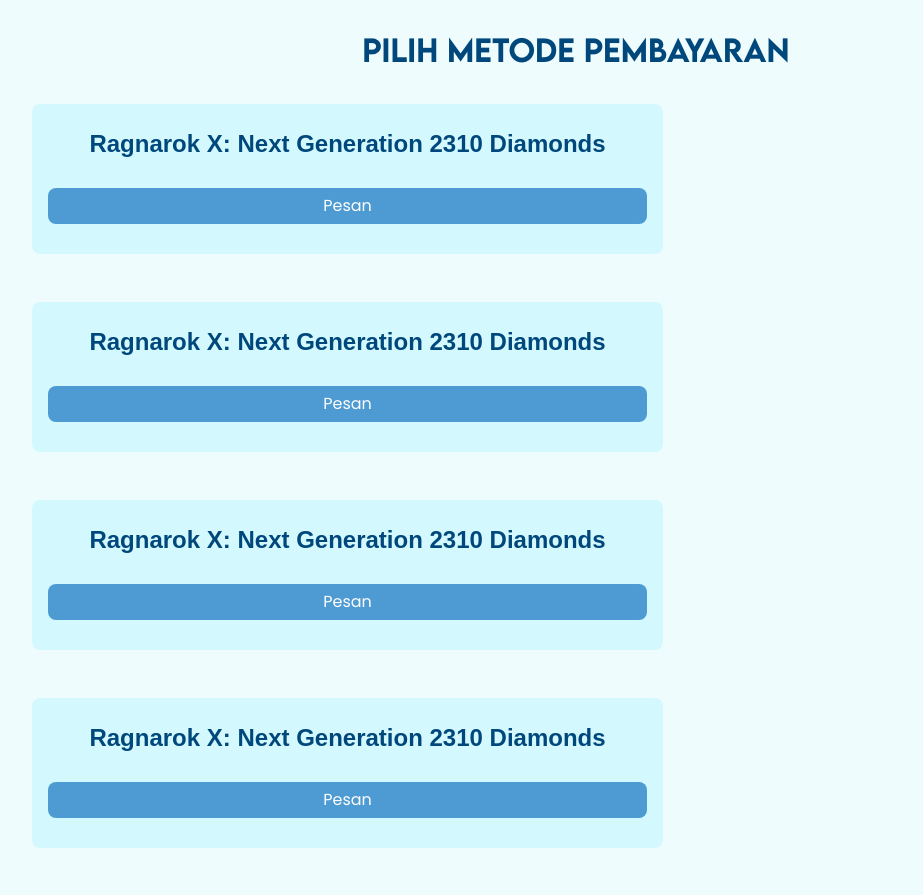
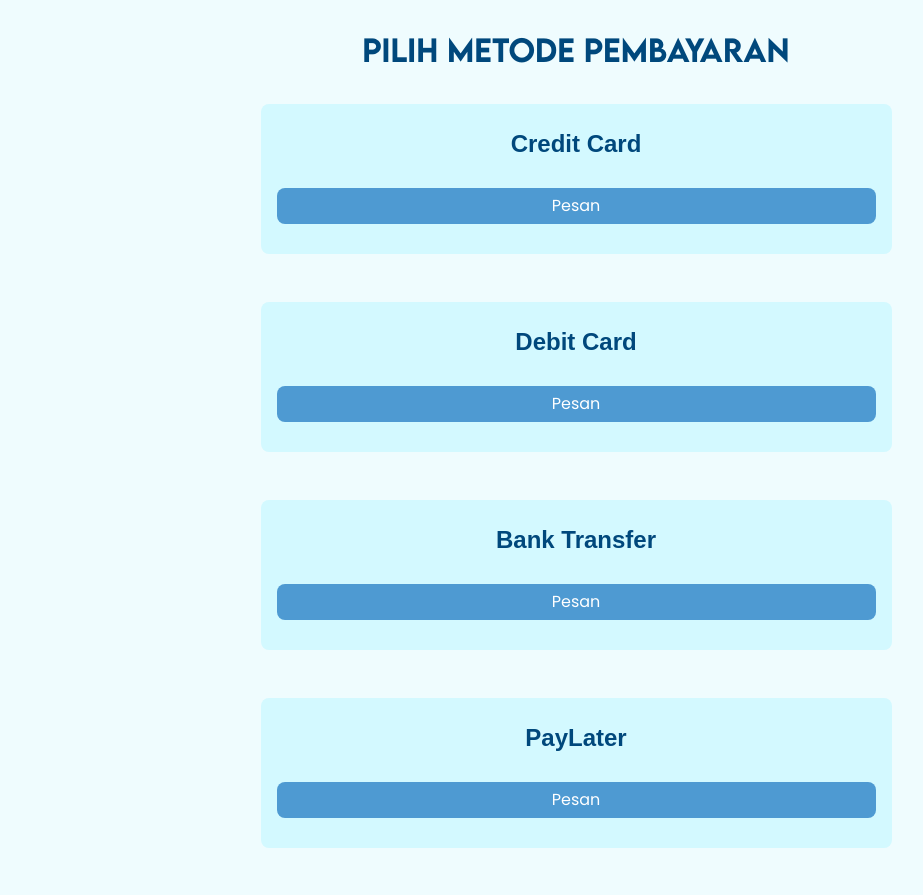
Before and after one commit to BaomaDev/fp_mbd, a Next.js app: page /produk in a window 1280 px wide. Shown: the part 1140-2035 px from the top of the page, without its empty margins (64-987 px from the left). Built offline with nearby package versions, Linux system fonts and the light colour scheme; a web font is replaced by a local one.

Commit message:
fix : masalah hidup lu

```diff
--- a/src/app/page.tsx
+++ b/src/app/page.tsx
@@ -7,11 +7,11 @@
 
 export default function Home() {
   return (
-    <main className="flex min-h-screen py-24 bg-blue-1">
+    <main className="min-h-screen py-24 bg-blue-1">
 
       <Navbar />
 
-      <div className="flex px-[55px] py-[75px] min-h-screen flex-col">
+      <div id='about-us' className="flex px-[55px] py-[75px] min-h-screen">
         <div className="flex min-h-screen flex-col">
           <a className="font-poppins text-[30px] font-medium text-blue-3 font-bold">
             BACUEMI{" "}
@@ -31,43 +31,45 @@
         </div>
       </div>
 
-      <div className='flex flex-row mx-4'>
 
-      <div className='flex flex-col mx-12'>
-        <h2 className='font-lemonMilk text-[30px] font-medium text-blue-3 my-5'> GAMING PRODUCTS </h2>
-      <Card/>
-      <Card/>
-      <Card/>
-      <Card/>
+      <div className="flex flex-row mx-8">
+      <div className="flex flex-col mx-4">
+        <h2 className="font-lemonMilk text-[30px] font-medium text-blue-3 my-5">
+          {" "}
+          GAMING PRODUCTS{" "}
+        </h2>
+        <Card />
+        <Card />
+        <Card />
+        <Card />
 
-      <div className='decoration-blue-3 decoration-2 underline underline-offset-1'>
-                <Link href='/about-us'>
-                  <p className='font-poppins text-[18px] font-medium text-blue-3 '>
+        <div className="decoration-blue-3 decoration-2 underline underline-offset-1">
+          <Link href="/about-us">
+            <p className="font-poppins text-[18px] font-medium text-blue-3 ">
               see more GAMING PRODUCTS
             </p>
           </Link>
         </div>
       </div>
 
-      <div className='flex flex-col'>
-      <h2 className='font-lemonMilk text-[30px] font-medium text-blue-3 my-5'> HOUSE NEEDS </h2>
-      <Card/>
-      <Card/>
-      <Card/>
-      <Card/>
+      <div className="flex flex-col">
+        <h2 className="font-lemonMilk text-[30px] font-medium text-blue-3 my-5">
+          {" "}
+          HOUSE NEEDS{" "}
+        </h2>
+        <Card />
+        <Card />
+        <Card />
+        <Card />
 
-      <div className='decoration-blue-3 decoration-2 underline underline-offset-1'>
-                <Link href='/about-us'>
-                  <p className='font-poppins text-[18px] font-medium text-blue-3 '>
+        <div className="decoration-blue-3 decoration-2 underline underline-offset-1">
+          <Link href="/about-us">
+            <p className="font-poppins text-[18px] font-medium text-blue-3 ">
               see more HOUSE NEEDS
             </p>
           </Link>
         </div>
-
-
       </div>
-
-
     </div>
 
     </main>
--- a/src/app/produk/page.tsx
+++ b/src/app/produk/page.tsx
@@ -8,12 +8,14 @@
 
 export default function Home() {
   return (
-    <main className="flex min-h-screen flex-col items-center justify-between p-24 bg-blue-1">
+    <main className="min-h-screen py-24 bg-blue-1">
+
       <Navbar />
 
-        <h2 className='font-lemonMilk text-[30px] font-medium text-blue-3 my-5'> Pilih Nominal Top up </h2>
+      <div className='items-center justify-center flex flex-col'>
+      <h2 className='font-lemonMilk text-[30px] font-medium text-blue-3 my-5'> Pilih Nominal Top up </h2>
 
-      <div className='flex flex-wrap gap-6'>
+      <div className='flex flex-wrap gap-6 items-center justify-center'>
       <Card title="Ragnarok X: Next Generation 2310 Diamonds"/>
       <Card title="Ragnarok X: Next Generation 2310 Diamonds"/>
       <Card title="Ragnarok X: Next Generation 2310 Diamonds"/>
@@ -23,14 +25,13 @@
 
       <h2 className='font-lemonMilk text-[30px] font-medium text-blue-3 my-5'> Pilih METODE PEMBAYARAN </h2>
 
-      <div className='flex flex-wrap gap-6'>
-      <Card title="Ragnarok X: Next Generation 2310 Diamonds"/>
-      <Card title="Ragnarok X: Next Generation 2310 Diamonds"/>
-      <Card title="Ragnarok X: Next Generation 2310 Diamonds"/>
-      <Card title="Ragnarok X: Next Generation 2310 Diamonds"/>
-      <Card title="Ragnarok X: Next Generation 2310 Diamonds"/>
+      <div className='flex flex-wrap gap-6 items-center justify-center'>
+      <Card title="Credit Card"/>
+      <Card title="Debit Card"/>
+      <Card title="Bank Transfer"/>
+      <Card title="PayLater"/>
       </div>
-
+      </div>
 
     </main>
   );
--- a/src/layouts/Navbar.tsx
+++ b/src/layouts/Navbar.tsx
@@ -35,7 +35,7 @@
           <nav className='hidden lg:block'>
             <ul className='flex flex-row items-center justify-between gap-3 text-base xl:gap-6 '>
               <li className='decoration-blue-3 decoration-2 hover:underline'>
-                <Link href='/about-us'>
+                <Link href='/#about-us'>
                   <h1 className='font-poppins text-[18px] font-medium text-blue-3 '>
                     About Us
                   </h1>
```
Lines whose indentation alone changed are shown as unchanged.
